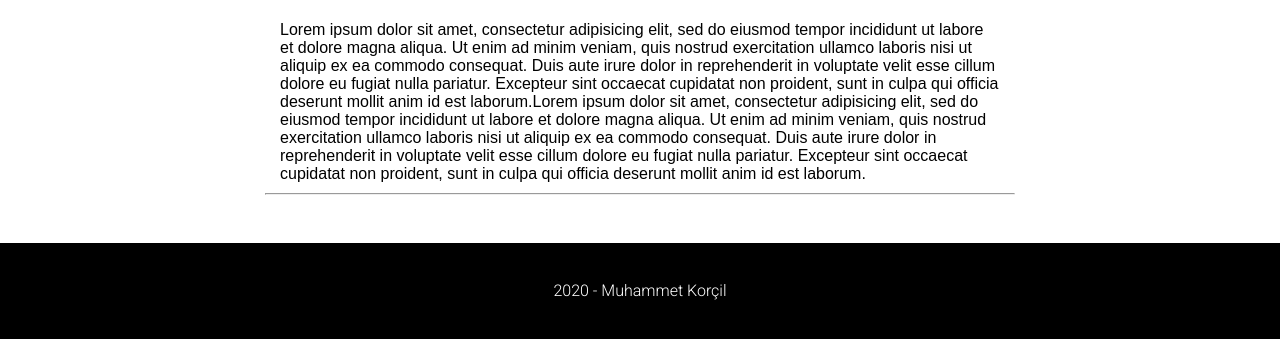
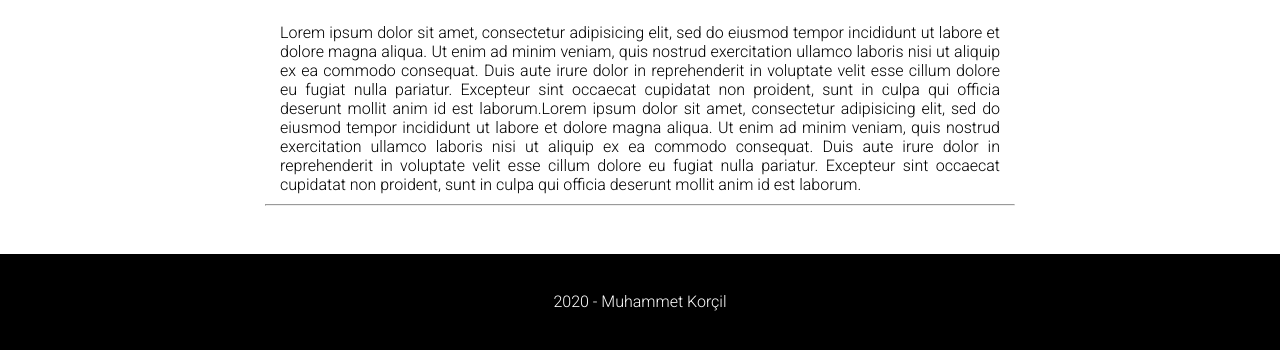
Before and after one commit to korcilm/blog-sitesi, a PHP site: page /about.php in a window 1280 px wide. Shown: the part 969-1319 px from the top of the page. Run offline with PHP 8.4, Linux system fonts and the light colour scheme; data comes from the database, SQL or seed files in the repository.

Commit message:
Update about.php
yazı sitili ve küçük yenilikler ekledim

```diff
--- a/about.php
+++ b/about.php
@@ -11,7 +11,7 @@
 			margin-bottom: 48px;
 		}
 		.about-me{
-			font-family: "Times New Roman", Times, serif;
+			font-family: 'Roboto', sans-serif;
 			text-align: center;
 			font-size: 48px;
 		}
@@ -23,8 +23,9 @@
 			width: 100%;
 		}
 		.about-text{
-			font-family: Arial, Helvetica, sans-serif;
+			font-family: 'Roboto', sans-serif;
 			padding: 10px 15px;
+			text-align: justify;
 		}
 	</style>
 </head>
```
